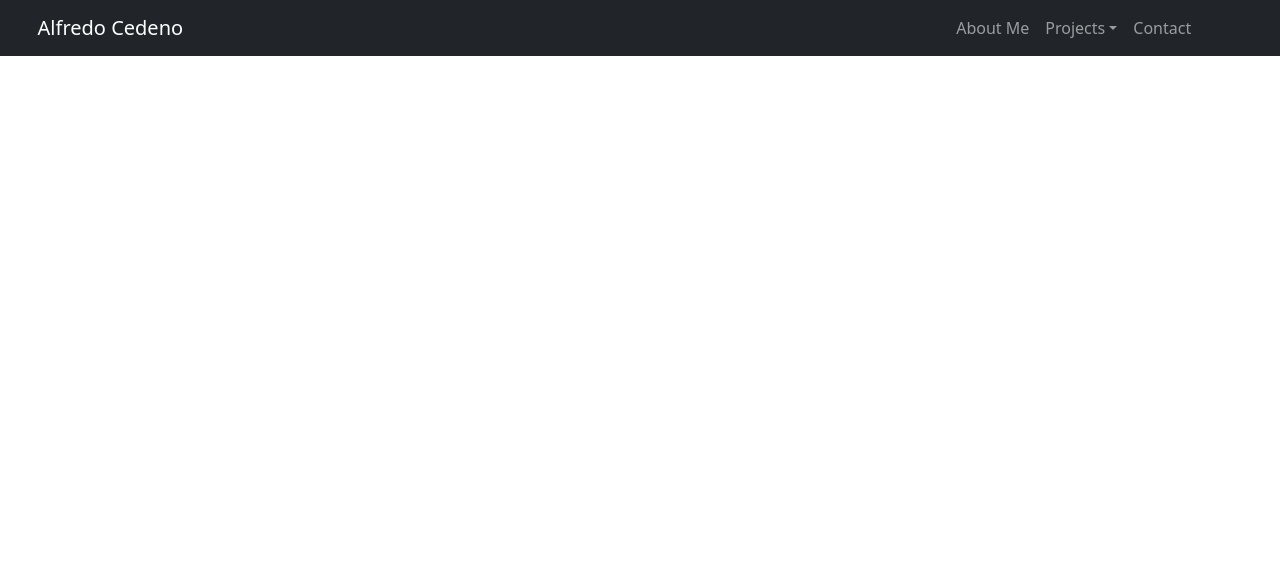
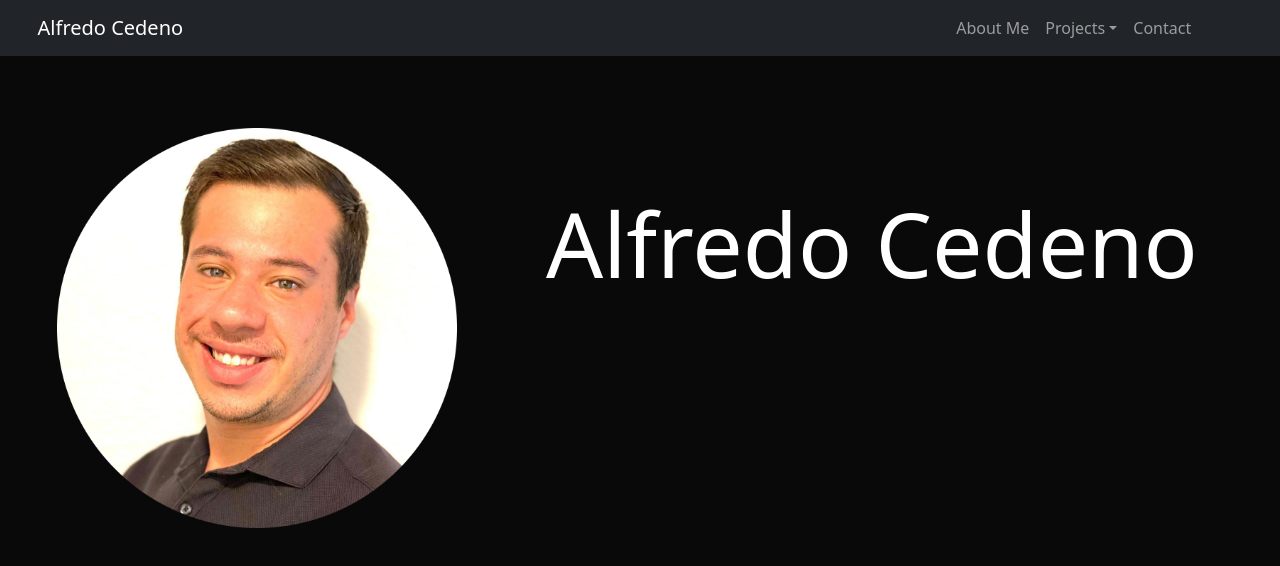
Before and after one commit to alfredorca/portfolio, a React (Create React App) app: page /about in a window 1280 px wide. Shown: the top 566 px of the page. Built offline with nearby package versions, Linux system fonts and the light colour scheme.

Commit message:
Start setting up about view

```diff
--- a/src/App.js
+++ b/src/App.js
@@ -3,6 +3,7 @@ import { BrowserRouter, Switch, Route } from "react-router-dom";
 
 import './App.css';
 import NavBar from './components/NavBar';
+import AboutMeView from "./Views/AboutMeView";
 import HomeView from "./Views/HomeView";
 
 function App() {
@@ -11,6 +12,7 @@ function App() {
     <NavBar/>
       <Switch>
         <Route exact path='/' component={HomeView}/>
+        <Route exact path='/about' component={AboutMeView}/>
       </Switch>
     </BrowserRouter>
   );
--- /dev/null
+++ b/src/Views/AboutMeView.js
@@ -0,0 +1,19 @@
+import { Container, Image, Row } from "react-bootstrap"
+import pic from '../images/unnamed-modified.png'
+
+const AboutMeView = () => {
+ return (
+  <Container fluid>
+  <Row className='aboutMain'>
+   <Container>
+   <div className="aboutCard">
+    <Image  className='aboutImage' src={pic}/>
+    <p>Alfredo Cedeno</p>
+   </div>
+   </Container>
+  </Row>
+  </Container>
+ )
+}
+
+export default AboutMeView
--- a/src/Views/HomeView.js
+++ b/src/Views/HomeView.js
@@ -6,15 +6,19 @@ const HomeView = () => {
   return (
     <Container fluid>
       <Row className="alfredosCard">
-        <Col md={{ span: 10, offset: 1 }} xs={{ span: 11, offset: 1 }}>
+        <Col
+          lg={{ span: 10, offset: 1 }}
+          md={{ span: 10, offset: 1 }}
+          xs={{ span: 11, offset: 1 }}
+        >
           <Container fluid>
             <p className="alfredosCardText">Alfredo Cedeno </p>
             <HomeTitle />
           </Container>
         </Col>
-        <Col>
-        <Container>
-          <Thumbnails/>
+        <Col lg={12} md={12} xs={12}>
+          <Container>
+            <Thumbnails />
           </Container>
         </Col>
       </Row>
--- a/src/components/HomeTitle.js
+++ b/src/components/HomeTitle.js
@@ -1,5 +1,4 @@
 import { useEffect, useState } from "react";
-import { Container } from "react-bootstrap";
 import { Prev } from "react-bootstrap/esm/PageItem";
 const words = ["Web Developer && Software Engineer"];
 
--- a/src/components/Thumbnails.js
+++ b/src/components/Thumbnails.js
@@ -1,22 +1,39 @@
-import { Col, Container, Image, Row } from "react-bootstrap"
-import pic from '../images/Icon1.png'
+import { Col, Container, Row } from "react-bootstrap";
+import { Link } from "react-router-dom";
 
 const Thumbnails = () => {
   return (
     <Row>
-     <Col md={{ span: 2, offset: 1 }} xs={{ span: 9, offset: 2 }}>
-       <Container id="thumbnailContainer">
+      <Col
+        xl={{ span: 3, offset: 1 }}
+        lg={{ span: 9, offset: 2 }}
+        md={{ span: 9, offset: 2 }}
+        xs={{ span: 9, offset: 2 }}
+      >
+        <Link to='/about' style={{textDecoration: 'none'}}>
+        <Container id="thumbnailContainer" fluid>
           <i class="bi bi-journal-code codeJournal"></i>
-         <p>About Me</p>
+          <p>About</p>
         </Container>
+        </Link>
       </Col>
-     <Col md={{ span: 2, offset: 2 }} xs={{ span: 9, offset: 2 }}>
+      <Col
+        xl={{ span: 3, offset: 1 }}
+        lg={{ span: 9, offset: 2 }}
+        md={{ span: 9, offset: 2 }}
+        xs={{ span: 9, offset: 2 }}
+      >
         <Container id="thumbnailContainer2">
-         <Image src={pic} roundedCircle className="firstIcon" />
+          <i class="bi bi-briefcase-fill codeJournal"></i>
           <p>Projects</p>
         </Container>
       </Col>
-     <Col md={{ span: 2, offset: 2 }} xs={{ span: 9, offset: 2 }}>
+      <Col
+        xl={{ span: 3, offset: 1 }}
+        lg={{ span: 9, offset: 2 }}
+        md={{ span: 9, offset: 2 }}
+        xs={{ span: 9, offset: 2 }}
+      >
         <Container id="thumbnailContainer3">
           <i class="bi bi-person-lines-fill codeJournal"></i>
           <p>Contact</p>
@@ -24,6 +41,6 @@ const Thumbnails = () => {
       </Col>
     </Row>
   );
-}
+};
 
-export default Thumbnails
+export default Thumbnails;
--- /dev/null
+++ b/src/styles/About/_about.scss
@@ -0,0 +1,22 @@
+.aboutMain {
+ height: 94vh;
+ background-color: #090909;
+}
+
+.aboutCard {
+ padding-top: 9vh;
+ height: fit-content;
+ display: flex;
+ justify-content: space-around;
+
+ p {
+  color: white;
+  padding-top: 6vh;
+  padding-right: 2vw;
+  font-size: 7vw;
+ }
+}
+
+.aboutImage {
+ height: 50vh;
+}
--- a/src/styles/Home/_home.scss
+++ b/src/styles/Home/_home.scss
@@ -35,16 +35,13 @@
   }
 }
 
-.firstIcon {
-  height: 14vh;
-  @media only screen and (max-width: 1024px) {
-    height: 5vh;
-  }
-}
 
 .codeJournal {
   font-size: 5vw;
   color: black;
+  @media only screen and (max-width: 1200px) and (min-width: 601px) {
+    font-size: 10vw;
+  }
   @media only screen and (max-width: 600px) {
     font-size: 8vw;
   }
@@ -56,10 +53,13 @@
   display: flex;
   flex-direction: column;
   align-items: center;
-  @media only screen and (max-width: 600px) {
+ @media only screen and (max-width: 1200px) and (min-width: 901px) {
     margin-bottom: 2vh;
   }
-  @media only screen and (max-width: 900px) {
+  @media only screen and (max-width: 900px) and (min-width: 601px) {
+    margin-bottom: 2vh;
+  }
+  @media only screen and (max-width: 600px) {
     margin-bottom: 2vh;
   }
 
@@ -67,6 +67,9 @@
     color: #082032;
     font-size: 2vw;
     font-weight: 500;
+    @media only screen and (max-width: 1200px) and (min-width: 601px) {
+      font-size: 5vw;
+    }
     @media only screen and (max-width: 600px) {
       font-size: 4vw;
     }
@@ -79,17 +82,24 @@
   display: flex;
   flex-direction: column;
   align-items: center;
+  @media only screen and (max-width: 1200px) and (min-width: 901px) {
+    margin-bottom: 2vh;
+  }
+  @media only screen and (max-width: 900px) and (min-width: 601px) {
+    margin-bottom: 2vh;
+  }
   @media only screen and (max-width: 600px) {
     margin-bottom: 2vh;
   }
-    @media only screen and (max-width: 900px) {
-    margin-bottom: 2vh;
-  }
+
 
   p {
     color: black;
     font-size: 2vw;
     font-weight: 500;
+    @media only screen and (max-width: 1200px) and (min-width: 601px) {
+      font-size: 5vw;
+    }
     @media only screen and (max-width: 600px) {
       font-size: 4vw;
     }
@@ -102,11 +112,24 @@
   display: flex;
   flex-direction: column;
   align-items: center;
+  @media only screen and (max-width: 1200px) and (min-width: 901px) {
+    margin-bottom: 2vh;
+  }
+  @media only screen and (max-width: 900px) and (min-width: 601px) {
+    margin-bottom: 2vh;
+  }
+  @media only screen and (max-width: 600px) {
+    margin-bottom: 2vh;
+  }
+
 
   p {
     color: gray;
     font-size: 2vw;
     font-weight: 500;
+    @media only screen and (max-width: 1200px) and (min-width: 601px) {
+      font-size: 5vw;
+    }
     @media only screen and (max-width: 600px) {
       font-size: 4vw;
     }
--- a/src/styles/styles.scss
+++ b/src/styles/styles.scss
@@ -1 +1,2 @@
-@import './Home/home'
+@import './Home/home';
+@import './About/about'
```
Lines whose indentation alone changed are shown as unchanged.
